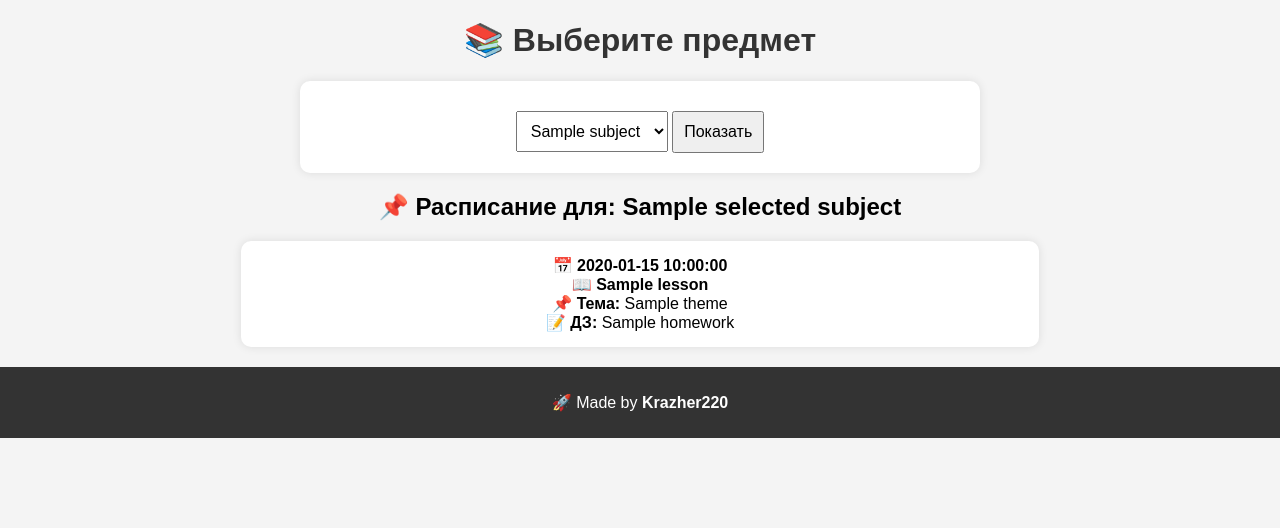
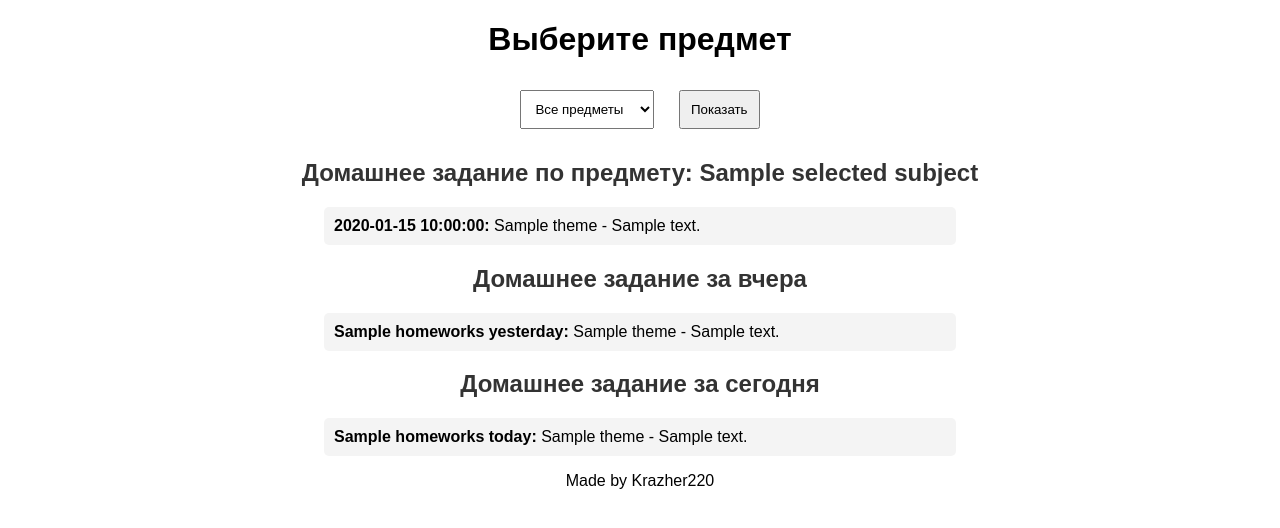
Before and after one commit to Krazher220-Ceo/bilimclass-site, a Flask app: template templates/index.html in a window 1280 px wide. Shown: the top 528 px of the page. Run offline with Flask 3, Linux system fonts and the light colour scheme; the template is opened without the code that fills it: most values are stand-ins (such as "Sample title", 1, 10 or a date in 2020).

Commit message:
Update index.html

```diff
--- a/templates/index.html
+++ b/templates/index.html
@@ -3,40 +3,81 @@
 <head>
     <meta charset="UTF-8">
     <meta name="viewport" content="width=device-width, initial-scale=1.0">
-    <title>Расписание BilimClass</title>
-    <link rel="stylesheet" href="{{ url_for('static', filename='css/style.css') }}">
+    <title>Домашние задания</title>
+    <style>
+        body {
+            font-family: Arial, sans-serif;
+            text-align: center;
+        }
+        select, button {
+            padding: 10px;
+            margin: 10px;
+        }
+        .container {
+            width: 50%;
+            margin: auto;
+            text-align: left;
+        }
+        h2 {
+            color: #333;
+        }
+        .homework {
+            background: #f4f4f4;
+            padding: 10px;
+            margin: 10px 0;
+            border-radius: 5px;
+        }
+    </style>
 </head>
 <body>
 
-    <h1>📚 Выберите предмет</h1>
-
+    <h1>Выберите предмет</h1>
     <form method="POST">
         <select name="subject">
+            <option value="">Все предметы</option>
             {% for subject in subjects %}
-                <option value="{{ subject }}">{{ subject }}</option>
+            <option value="{{ subject }}" {% if subject == selected_subject %}selected{% endif %}>{{ subject }}</option>
             {% endfor %}
         </select>
         <button type="submit">Показать</button>
     </form>
 
     {% if selected_subject %}
-        <h2>📌 Расписание для: {{ selected_subject }}</h2>
+    <h2>Домашнее задание по предмету: {{ selected_subject }}</h2>
+    <div class="container">
+        {% for hw in homeworks %}
+        <div class="homework">
+            <strong>{{ hw.date }}:</strong> {{ hw.theme }} - {{ hw.body }}
+        </div>
+        {% endfor %}
+    </div>
     {% endif %}
 
-    <ul>
-        {% for lesson in schedule %}
-            <li>
-                <b>📅 {{ lesson.date }}</b><br>
-                <b>📖 {{ lesson.subjectName }}</b><br>
-                <b>📌 Тема:</b> {{ lesson.theme }}<br>
-                <b>📝 ДЗ:</b> {{ lesson.homework }}
-            </li>
+    <h2>Домашнее задание за вчера</h2>
+    <div class="container">
+        {% for hw in homeworks_yesterday %}
+        <div class="homework">
+            <strong>{{ hw.subjectName }}:</strong> {{ hw.theme }} - {{ hw.body }}
+        </div>
+        {% else %}
+        <p>📌 Домашнего задания за вчера нет.</p>
         {% endfor %}
-    </ul>
+    </div>
 
-    <footer>
-        <p>🚀 Made by <b>Krazher220</b></p>
-    </footer>
+    <h2>Домашнее задание за сегодня</h2>
+    <div class="container">
+        {% for hw in homeworks_today %}
+        <div class="homework">
+            <strong>{{ hw.subjectName }}:</strong> {{ hw.theme }} - {{ hw.body }}
+        </div>
+        {% else %}
+        <p>📌 Домашнего задания на сегодня нет.</p>
+        {% endfor %}
+    </div>
+
+    <p>Made by Krazher220</p>
 
 </body>
 </html>
+
+</html>
```
